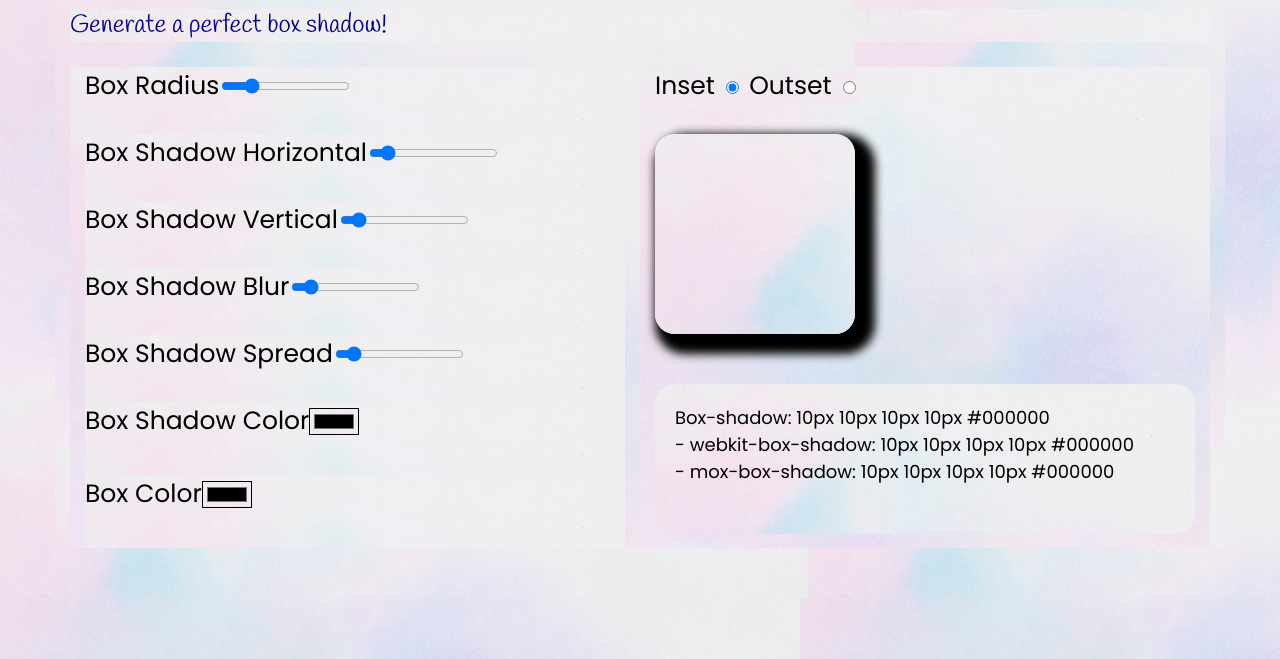
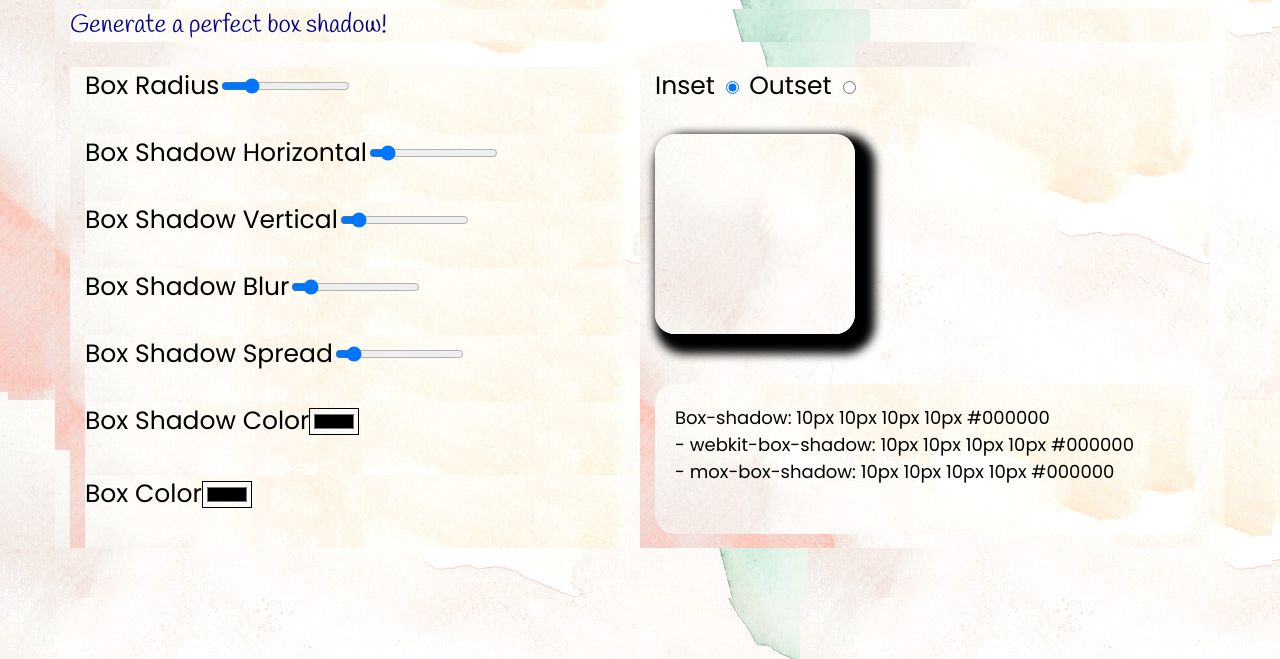
Before and after one commit to aidanakmatova13/box-shadow-generator, a plain HTML site: page index.html in a window 1280 px wide. Shown: the part 141-800 px from the top of the page. Drawn offline with Linux system fonts and the light colour scheme.

Commit message:
fix bg photo

```diff
--- a/css/style.css
+++ b/css/style.css
@@ -1,6 +1,6 @@
 *{
     box-sizing: border-box;
-    background: url("../images/pf-s70-ae-3079a_1.jpg");
+    background: url("../images/rm278-boom-124-x.jpg");
 }
 body{
     padding-top: 50px;
```
Also changed, not shown: images/rm218batch4-aum-18.jpg (added), images/rm278-boom-124-x.jpg (added).
